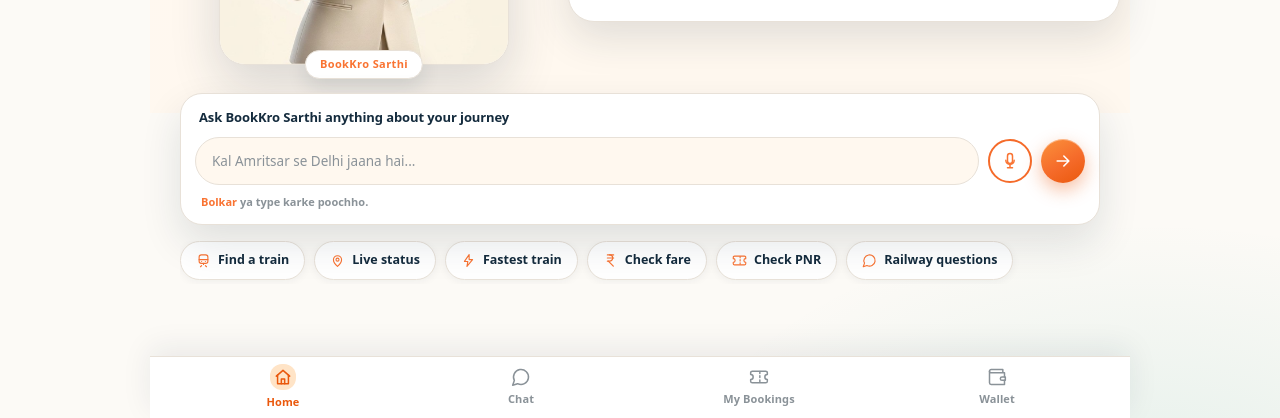
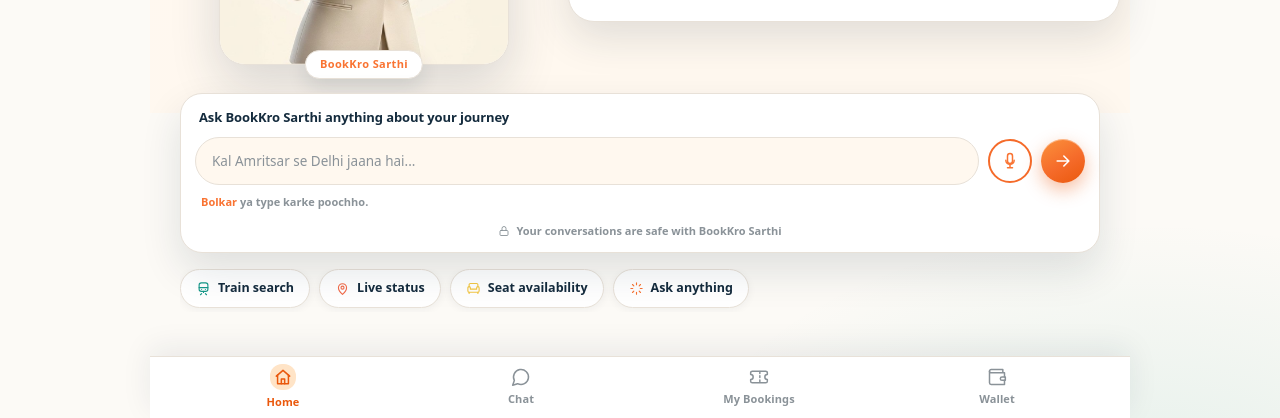
Before and after one commit to mohitmalhotra2527-gif/Bookkroai, a website: page app/index.html in a window 1280 px wide. Shown: the part 382-800 px from the top of the page. Drawn offline with Linux system fonts and the light colour scheme.

Commit message:
Deploy homepage concept: 4 quick actions, privacy line, hero asset
Co-authored-by: arena-agent <297053741+arena-agent@users.noreply.github.com>

```diff
--- a/app/index.html
+++ b/app/index.html
@@ -231,6 +231,15 @@
   .chip .i { color: var(--orange-2); }
   .chip:hover { border-color: #F5CFA9; box-shadow: 0 6px 16px rgba(20,43,61,.1); }
   .chip:active { transform: scale(.96); }
+  .chip.qa-teal .i { color: var(--teal); }
+  .chip.qa-coral .i { color: var(--coral); }
+  .chip.qa-gold .i { color: var(--gold); }
+  .chip.qa-orange .i { color: var(--orange-2); }
+  .privacy {
+    display: flex; align-items: center; justify-content: center; gap: 6px;
+    margin: 12px 4px 0; font-size: 11px; color: var(--muted); font-weight: 600;
+  }
+  .privacy .i { width: 12px; height: 12px; color: var(--muted); }
 
   /* ── bottom nav ── */
   .bottom-nav {
@@ -303,6 +312,12 @@
     <symbol id="i-spark" viewBox="0 0 24 24" fill="none" stroke="currentColor" stroke-width="1.8" stroke-linecap="round" stroke-linejoin="round">
       <path d="M12 3v3M12 18v3M3 12h3M18 12h3M5.6 5.6l2.1 2.1M16.3 16.3l2.1 2.1M18.4 5.6l-2.1 2.1M7.7 16.3l-2.1 2.1"/>
     </symbol>
+    <symbol id="i-seat" viewBox="0 0 24 24" fill="none" stroke="currentColor" stroke-width="1.8" stroke-linecap="round" stroke-linejoin="round">
+      <path d="M19 9V6a2 2 0 0 0-2-2H7a2 2 0 0 0-2 2v3"/><path d="M3 16a2 2 0 0 0 2 2h14a2 2 0 0 0 2-2v-5a2 2 0 0 0-4 0v2H7v-2a2 2 0 0 0-4 0Z"/><path d="M5 18v2"/><path d="M19 18v2"/>
+    </symbol>
+    <symbol id="i-lock" viewBox="0 0 24 24" fill="none" stroke="currentColor" stroke-width="1.8" stroke-linecap="round" stroke-linejoin="round">
+      <rect x="4" y="11" width="16" height="10" rx="2"/><path d="M8 11V7a4 4 0 0 1 8 0v4"/>
+    </symbol>
   </defs>
 </svg>
 
@@ -351,15 +366,14 @@
       <button class="send" type="submit" aria-label="Send"><svg class="i"><use href="#i-send"/></svg></button>
     </form>
     <div class="composer-hint"><b>Bolkar</b> ya type karke poochho.</div>
+    <div class="privacy"><svg class="i" aria-hidden="true"><use href="#i-lock"/></svg>Your conversations are safe with BookKro Sarthi</div>
   </section>
 
-  <div class="prompts" aria-label="Quick prompts">
-    <button class="chip" type="button" data-q="Kal Amritsar se Delhi jaana hai"><svg class="i sm" aria-hidden="true"><use href="#i-train"/></svg>Find a train</button>
-    <button class="chip" type="button" data-q="12014 ka live status batao"><svg class="i sm" aria-hidden="true"><use href="#i-pin"/></svg>Live status</button>
-    <button class="chip" type="button" data-q="Kaunsi train fastest hai?"><svg class="i sm" aria-hidden="true"><use href="#i-bolt"/></svg>Fastest train</button>
-    <button class="chip" type="button" data-q="12014 ka fare batao"><svg class="i sm" aria-hidden="true"><use href="#i-rupee"/></svg>Check fare</button>
-    <button class="chip" type="button" data-q="Mera PNR check karo"><svg class="i sm" aria-hidden="true"><use href="#i-ticket"/></svg>Check PNR</button>
-    <button class="chip" type="button" data-q="RAC aur WL kya hota hai?"><svg class="i sm" aria-hidden="true"><use href="#i-chat"/></svg>Railway questions</button>
+  <div class="prompts" aria-label="Quick actions">
+    <button class="chip qa-teal" type="button" data-q="Kal Amritsar se Delhi jaana hai"><svg class="i sm" aria-hidden="true"><use href="#i-train"/></svg>Train search</button>
+    <button class="chip qa-coral" type="button" data-q="12014 ka live status batao"><svg class="i sm" aria-hidden="true"><use href="#i-pin"/></svg>Live status</button>
+    <button class="chip qa-gold" type="button" data-q="12014 ki seat availability batao"><svg class="i sm" aria-hidden="true"><use href="#i-seat"/></svg>Seat availability</button>
+    <button class="chip qa-orange" type="button" data-go="chat.html"><svg class="i sm" aria-hidden="true"><use href="#i-spark"/></svg>Ask anything</button>
   </div>
 </div>
 
```
Also changed, not shown: app/assets/hero-sarthi-3x2.png (added).
